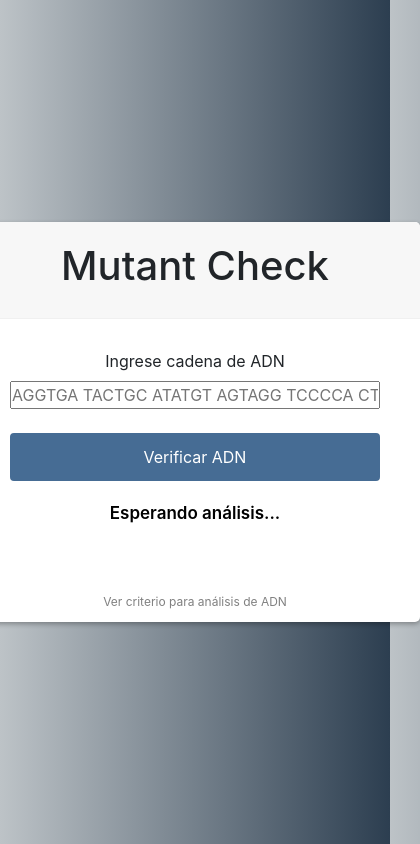
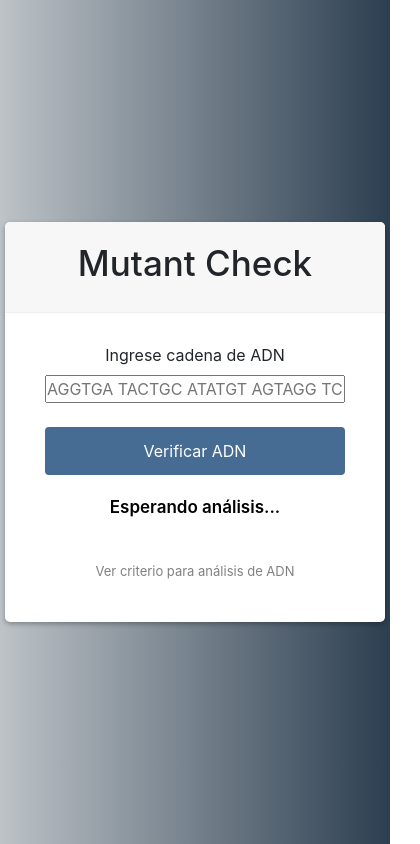
Before and after one commit to marcosdellavecchia/mutant-check, a React (Create React App) app: page / in a window 390 px wide. Shown: the whole page, 420 px wide, since content can reach past the window. Built offline with nearby package versions, Linux system fonts and the light colour scheme.

Commit message:
Se agregaron media queries

```diff
--- a/src/index.css
+++ b/src/index.css
@@ -71,9 +71,9 @@ form button:hover {
 }
 
 .info {
-  font-size: 12px;
+  font-size: 13px;
   color: gray;
-  margin-top: 50px;
+  margin-top: 25px;
   cursor: pointer;
 }
 
@@ -93,3 +93,24 @@ form button:hover {
   margin-left: 20px;
   margin-top: 10px;
 }
+
+.example {
+  font-size: 12px;
+  font-style: italic;
+  margin-top: -8px;
+  color: gray;
+}
+
+/* Oculta la columna de symbol y capitalización en pantallas inferiores a 480 px */
+
+@media only screen and (max-width: 480px) {
+  .container-box {
+    width: 380px;
+  }
+  .header h1 {
+    font-size: 35px;
+  }
+  .example {
+    font-size: 10px;
+  }
+}
```
